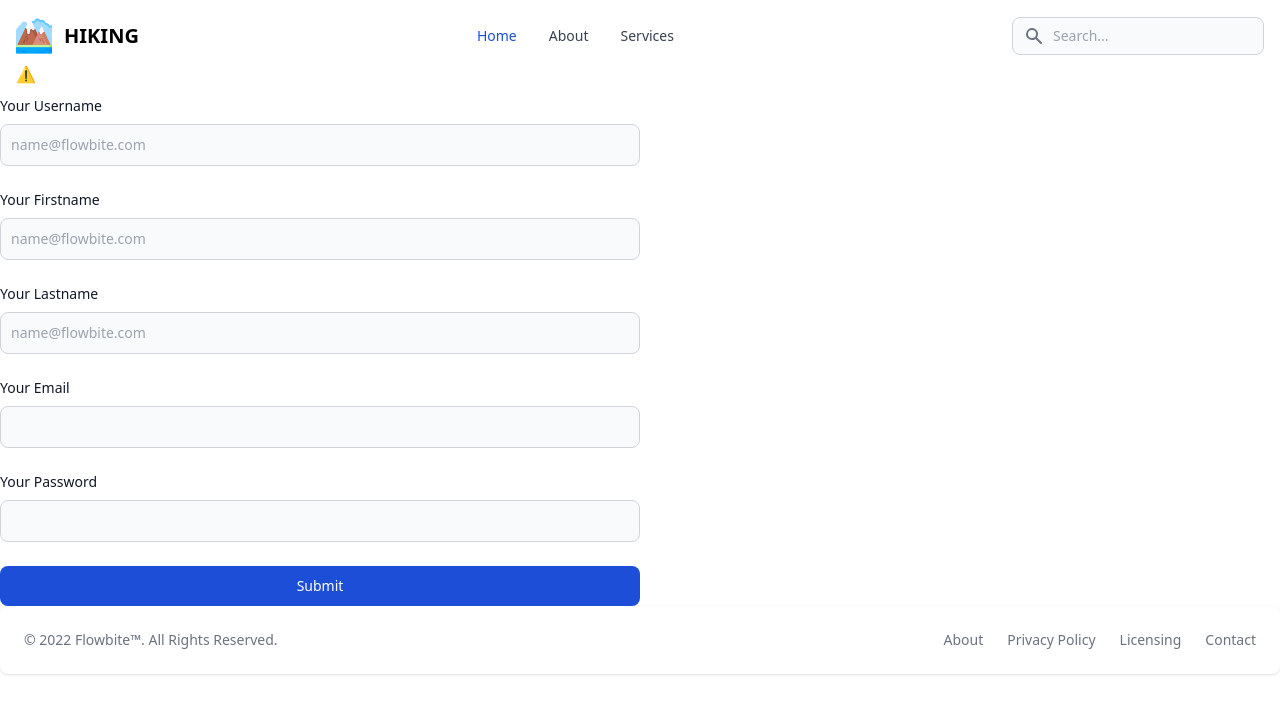
After one commit to becodeorg/hamilton-7-hiking-project-anselme-kimberley-loic, a PHP site: template src/app/views/Registration.view.php in a window 1280 px wide. The commit adds this page. Shown: the top 714 px of the page. Run offline with PHP 8.4, Linux system fonts and the light colour scheme; the template is opened without the code that fills it, so the values that code supplies are empty; style sheets or scripts are compiled from the project's sources.

Commit message:
form login + register

```diff
--- /dev/null
+++ b/src/app/views/Registration.view.php
@@ -0,0 +1,23 @@
+<form class="flex flex-col w-6/12 content-center justify-center m" method="get">
+    <div class="mb-6">
+        <label for="username" class="block mb-2 text-sm font-medium text-gray-900 dark:text-white">Your Username</label>
+        <input type="text" id="username" class="bg-gray-50 border border-gray-300 text-gray-900 text-sm rounded-lg focus:ring-blue-500 focus:border-blue-500 block w-full p-2.5 dark:bg-gray-700 dark:border-gray-600 dark:placeholder-gray-400 dark:text-white dark:focus:ring-blue-500 dark:focus:border-blue-500" placeholder="name@flowbite.com" required>
+    </div>
+    <div class="mb-6">
+        <label for="firstname" class="block mb-2 text-sm font-medium text-gray-900 dark:text-white">Your Firstname</label>
+        <input type="text" id="firstname" class="bg-gray-50 border border-gray-300 text-gray-900 text-sm rounded-lg focus:ring-blue-500 focus:border-blue-500 block w-full p-2.5 dark:bg-gray-700 dark:border-gray-600 dark:placeholder-gray-400 dark:text-white dark:focus:ring-blue-500 dark:focus:border-blue-500" placeholder="name@flowbite.com" required>
+    </div>
+    <div class="mb-6">
+        <label for="lastname" class="block mb-2 text-sm font-medium text-gray-900 dark:text-white">Your Lastname</label>
+        <input type="text" id="lastname" class="bg-gray-50 border border-gray-300 text-gray-900 text-sm rounded-lg focus:ring-blue-500 focus:border-blue-500 block w-full p-2.5 dark:bg-gray-700 dark:border-gray-600 dark:placeholder-gray-400 dark:text-white dark:focus:ring-blue-500 dark:focus:border-blue-500" placeholder="name@flowbite.com" required>
+    </div>
+    <div class="mb-6">
+        <label for="email" class="block mb-2 text-sm font-medium text-gray-900 dark:text-white">Your Email</label>
+        <input type="email" id="email" class="bg-gray-50 border border-gray-300 text-gray-900 text-sm rounded-lg focus:ring-blue-500 focus:border-blue-500 block w-full p-2.5 dark:bg-gray-700 dark:border-gray-600 dark:placeholder-gray-400 dark:text-white dark:focus:ring-blue-500 dark:focus:border-blue-500" required>
+    </div>
+    <div class="mb-6">
+        <label for="password" class="block mb-2 text-sm font-medium text-gray-900 dark:text-white">Your Password</label>
+        <input type="password" id="password" class="bg-gray-50 border border-gray-300 text-gray-900 text-sm rounded-lg focus:ring-blue-500 focus:border-blue-500 block w-full p-2.5 dark:bg-gray-700 dark:border-gray-600 dark:placeholder-gray-400 dark:text-white dark:focus:ring-blue-500 dark:focus:border-blue-500" required>
+    </div>
+    <button type="submit" class="text-white bg-blue-700 hover:bg-blue-800 focus:ring-4 focus:outline-none focus:ring-blue-300 font-medium rounded-lg text-sm w-full sm:w-auto px-5 py-2.5 text-center dark:bg-blue-600 dark:hover:bg-blue-700 dark:focus:ring-blue-800">Submit</button>
+</form>
--- a/src/app/views/layout/head.view.php
+++ b/src/app/views/layout/head.view.php
@@ -3,10 +3,9 @@
 <head>
     <meta charset="utf-8">
     <title>HIKING</title>
+    <meta name="viewport" content="width=device-width, initial-scale=1, maximum-scale=1, user-scalable=0"/>
     <link href="/styles/output.css" type="text/css" rel="stylesheet">
     <script src="https://unpkg.com/@lottiefiles/lottie-player@latest/dist/lottie-player.js"></script>
-    <script src="https://cdnjs.cloudflare.com/ajax/libs/jquery/3.2.1/jquery.min.js" crossOrigin="anonymous" referrerpolicy="no-referrer"></script>
-    <script src="https://cdnjs.cloudflare.com/ajax/libs/gsap/1.20.2/TweenMax.min.js" crossOrigin="anonymous" referrerpolicy="no-referrer"></script>
 </head>
 <nav class="bg-white border-gray-200 px-2 sm:px-4 py-2.5 rounded dark:bg-gray-900">
     <div class="container flex flex-wrap items-center justify-between mx-auto">
--- a/src/public/index.php
+++ b/src/public/index.php
@@ -1,5 +1,5 @@
 <?php
 declare(strict_types=1);
 require_once("app/views/layout/head.view.php");
-require_once("app/views/Hikes.view.php");
+require_once("app/views/Login.view.php");
 require_once("app/views/layout/footer.view.php");
```
Also changed, not shown: scripts/HIKING.sql (added, +38 -0 lines), src/app/views/Login.view.php (added, +11 -0 lines).
